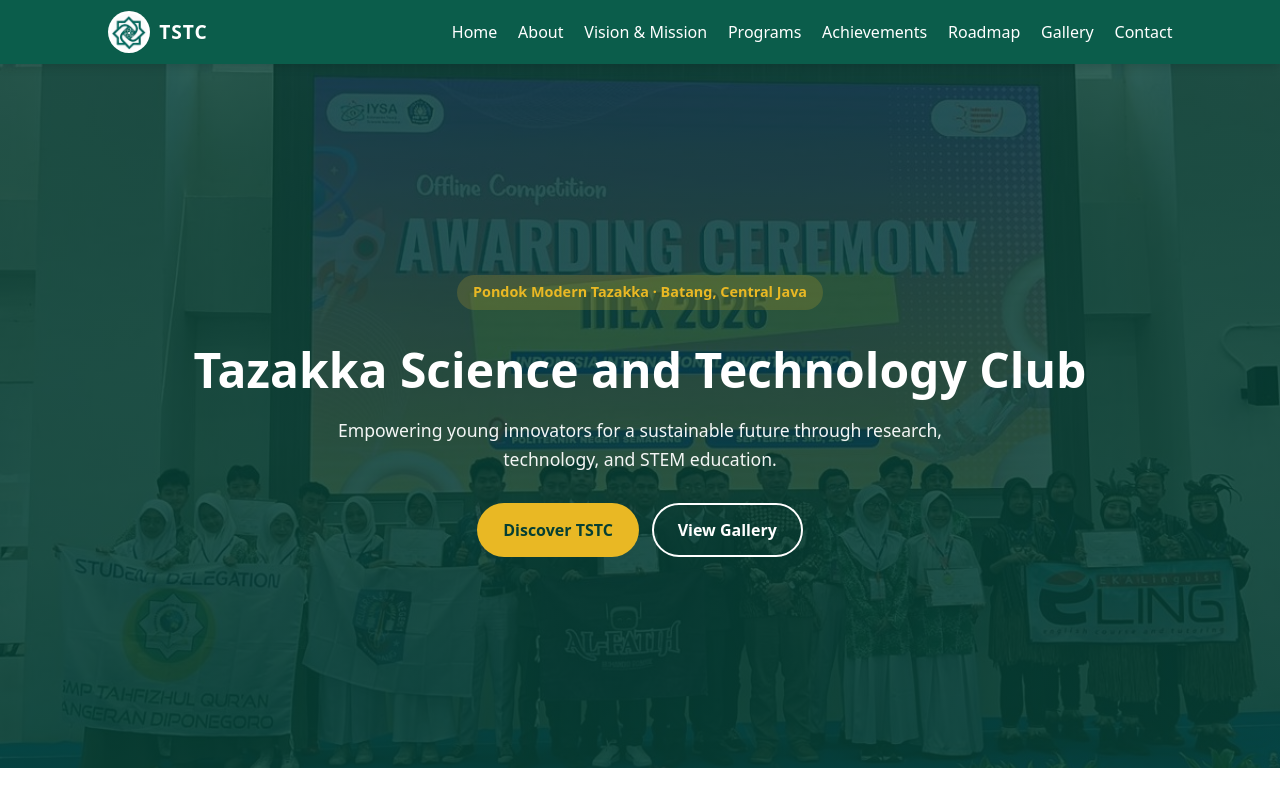
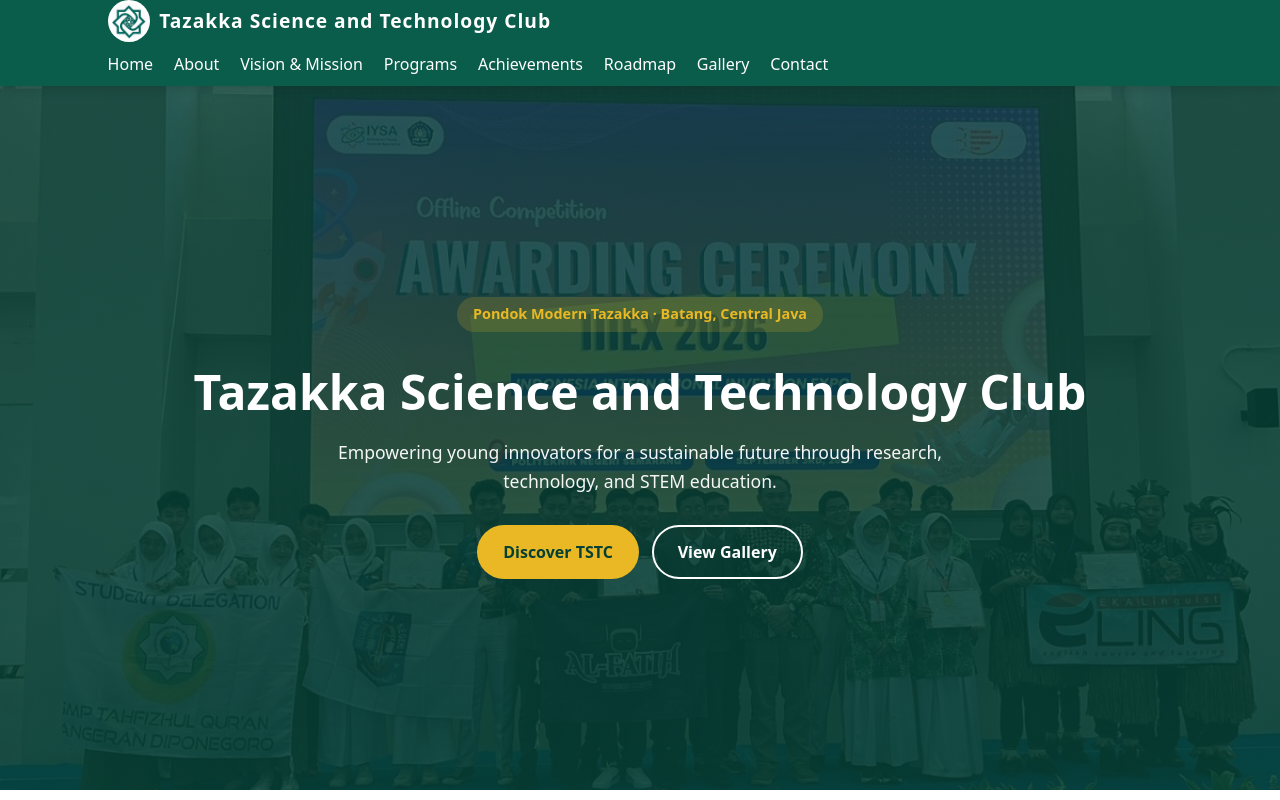
Before and after one commit to tazakkascienceclub/tazakkascienceclub.github.io, a plain HTML site: page index.html in a window 1280 px wide. Shown: the top 800 px of the page. Drawn offline with Linux system fonts and the light colour scheme.

Commit message:
Update brand name in header to full title

```diff
--- a/index.html
+++ b/index.html
@@ -15,7 +15,7 @@
     <div class="container header-inner">
       <a href="#home" class="brand">
         <img src="images/logo.png" alt="TSTC logo" class="brand-logo">
-        <span>TSTC</span>
+        <span>Tazakka Science and Technology Club</span>
       </a>
 
       <!-- Tombol menu (hanya muncul di layar kecil) -->
```
